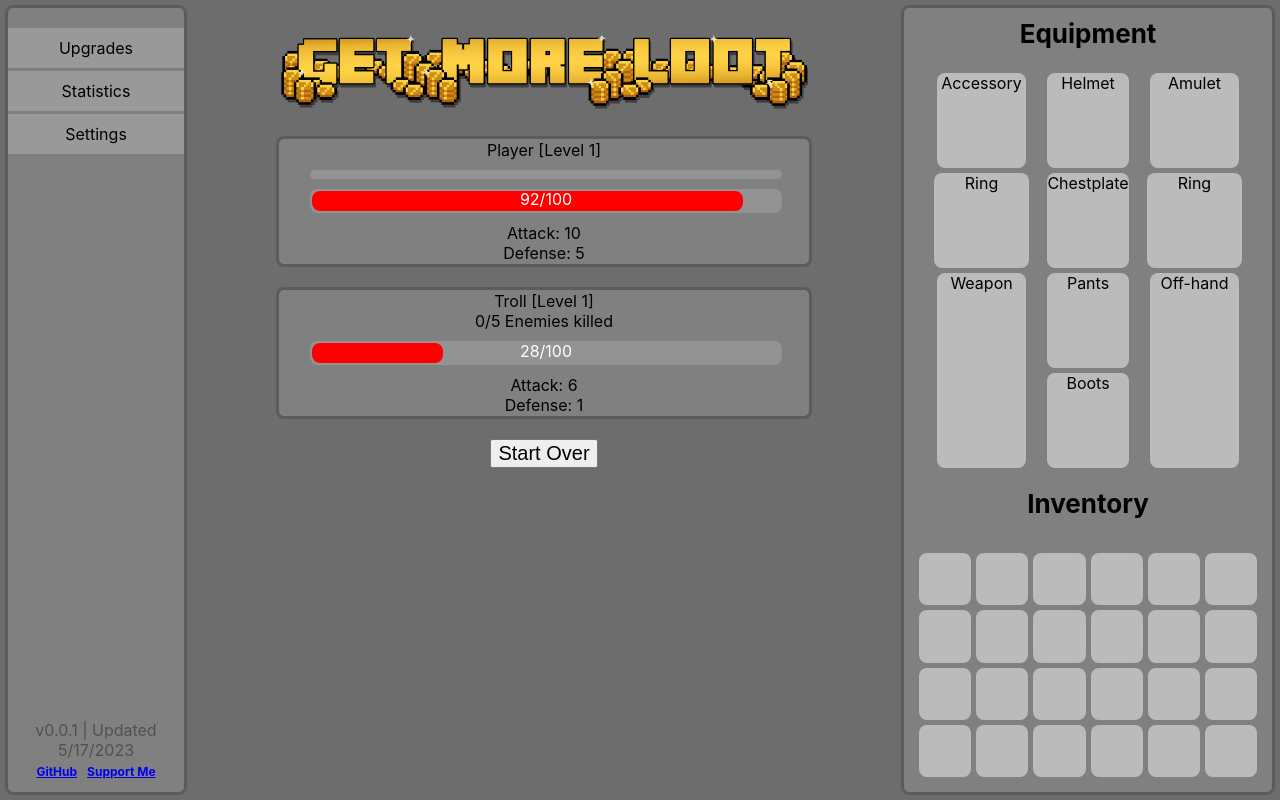
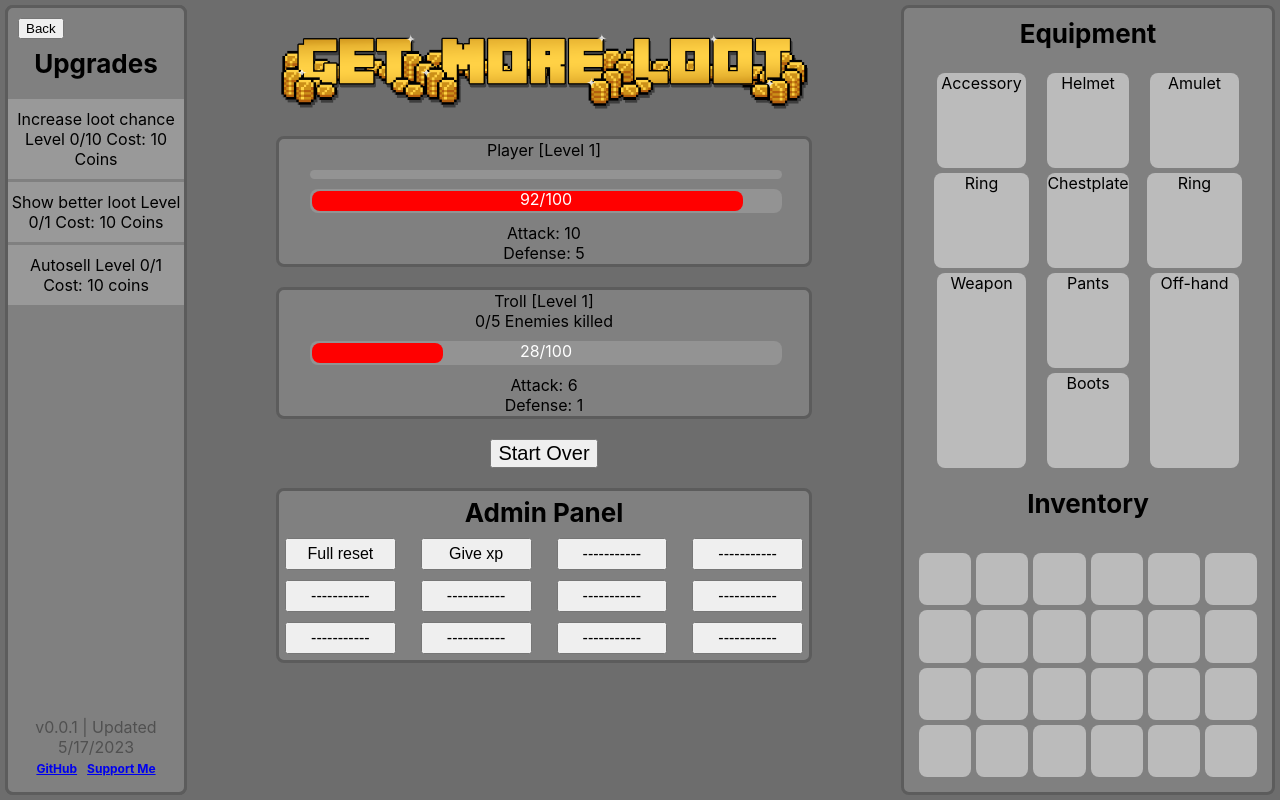
Before and after one commit to itshdog/get-more-loot, a React (Create React App) app: page / in a window 1280 px wide. Both pictures are taken after a click on the element "Upgrades". Built offline with nearby package versions, Linux system fonts and the light colour scheme.

Commit message:
Tabs, admin panel, fixes

```diff
--- a/src/components/Content.js
+++ b/src/components/Content.js
@@ -109,6 +109,15 @@ function Content() {
         setPlayerHP(playerMAXHP);
     }
 
+    /* ADMIN COMMANDS */
+    const fullReset = () => {
+        setPlayerLevel(1);
+        setPlayerXP(0);
+        setPlayerATK(10);
+        setPlayerDEF(5);
+        startOver();
+    }
+
     return(
         <div id="Content">
             <div id='logo'>
@@ -123,9 +132,37 @@ function Content() {
                 colors={{defense: defenseColor}}
             />
             <div id="Restart">
-            <button id="restart-button" onClick={startOver}>
-                Start Over
-            </button>
+                <button id="restart-button" onClick={startOver}>
+                    Start Over
+                </button>
+            <div/>
+            <div id="Admin">
+            <div className="panel" style={{marginTop: '20px'}}>
+                <div className='title' style={{padding: '5px'}}>Admin Panel</div>
+                <div className='admin-buttons'>
+                    <div className='admin-columns'>
+                        <button onClick={fullReset}>Full reset</button>
+                        <button>-----------</button>
+                        <button>-----------</button>
+                    </div>
+                    <div className='admin-columns'>
+                        <button onClick={giveXP}>Give xp</button>
+                        <button>-----------</button>
+                        <button>-----------</button>
+                    </div>
+                    <div className='admin-columns'>
+                        <button>-----------</button>
+                        <button>-----------</button>
+                        <button>-----------</button>
+                    </div>
+                    <div className='admin-columns'>
+                        <button>-----------</button>
+                        <button>-----------</button>
+                        <button>-----------</button>
+                    </div>
+                </div>
+            </div>
+        </div>
         </div>
         </div>
     )
--- a/src/components/Entity.js
+++ b/src/components/Entity.js
@@ -6,7 +6,7 @@ function Entity({stats, colors, entity}) {
 
     return(
         <div id="Entity">
-            <div className="content-entity">
+            <div className="panel">
                 {entity.name} [Level {stats.level}]
                 <div className="entity-count">{stats.count}/5 Enemies killed</div>
                 <div className="health-bar">
--- /dev/null
+++ b/src/components/NavFooter.js
@@ -0,0 +1,15 @@
+import React from 'react';
+
+function NavFooter() {
+    return(
+        <div className="navbar-footer">
+            v0.0.1 | Updated 5/17/2023
+            <div className="navbar-links">
+                <a href="https://github.com/itshdog">GitHub</a>
+                <a href="https://github.com/itshdog">Support Me</a>
+            </div>
+        </div>
+    )
+}
+
+export default NavFooter;
--- a/src/components/Navbar.js
+++ b/src/components/Navbar.js
@@ -1,22 +1,91 @@
+import React, { useState } from 'react';
+import NavFooter from './NavFooter.js';
+
 function Navbar() {
+
+    const [upgrade, setUpgrade] = useState('none');
+    const [stats, setStats] = useState('none');
+    const [settings, setSettings] = useState('none');
+
+    const openUpgrade = () => {
+        if (upgrade == 'none') {
+            setUpgrade('block');
+        } else if (upgrade == 'block') {
+            setUpgrade('none');
+        }
+    }
+
+    const openStats = () => {
+        if (stats == 'none') {
+            setStats('block');
+        } else if (stats == 'block') {
+            setStats('none');
+        }
+    }
+    const openSettings = () => {
+        if (settings == 'none') {
+            setSettings('block');
+        } else if (settings == 'block') {
+            setSettings('none');
+        }
+    }
+
     return(
-        <div id="Navbar">
-            <div className="navbar-button" style={{marginTop: '20px'}}>
+        <div>
+        <div className="Navbar">
+            <div className="navbar-button" style={{marginTop: '20px'}} onClick={openUpgrade}>
                 Upgrades
             </div>
-            <div className="navbar-button">
+            <div className="navbar-button" onClick={openStats}>
                 Statistics
             </div>
-            <div className="navbar-button">
+            <div className="navbar-button" onClick={openSettings}>
                 Settings
             </div>
-            <div className="navbar-footer">
-                v0.0.1 | Updated 5/17/2023
-                <div className="navbar-links">
-                    <a href="https://github.com/itshdog">GitHub</a>
-                    <a href="https://github.com/itshdog">Support Me</a>
-                </div>
+            <NavFooter/>
+        </div>
+        <div className="Navbar Tab" style={{display: upgrade, position: 'absolute'}}>
+            <button className='back' onClick={openUpgrade}>Back</button>
+            <div className='title'>Upgrades</div>
+            <div className="navbar-button" style={{marginTop: '20px'}}>
+                Increase loot chance
+                Level 0/10
+                Cost: 10 Coins
             </div>
+            <div className="navbar-button">
+                Show better loot
+                Level 0/1
+                Cost: 10 Coins
+            </div>
+            <div className="navbar-button">
+                Autosell
+                Level 0/1
+                Cost: 10 coins
+            </div>
+            <NavFooter/>
+        </div>
+        <div className="Navbar Tab" style={{display: stats, position: 'absolute'}}>
+            <button className='back' onClick={openStats}>Back</button>
+            <div className='title'>Statistics</div>
+            Enemies killed: 100
+            Xp earned: 999
+            Time spent: 1 day 20 minutes
+            <NavFooter/>
+        </div>
+        <div className="Navbar Tab" style={{display: settings, position: 'absolute'}}>
+            <button className='back' onClick={openSettings}>Back</button>
+            <div className='title'>Settings</div>
+            <div className="navbar-button" style={{marginTop: '20px'}}>
+                Enable dark mode
+            </div>
+            <div className="navbar-button">
+                Enable light mode
+            </div>
+            <div className="navbar-button">
+                Export data
+            </div>
+            <NavFooter/>
+        </div>
         </div>
     )
 }
--- a/src/components/Player.js
+++ b/src/components/Player.js
@@ -8,7 +8,7 @@ function Player({stats}) {
 
     return(
         <div id="Player">
-            <div className="content-entity">
+            <div className="panel">
                 Player [Level {stats.level}]
                 <div className="xp-bar">
                     <div className="remaining-xp-bar" style={{width: xp}}></div>
--- a/src/css/index.css
+++ b/src/css/index.css
@@ -30,46 +30,56 @@ code {
   width: 75%;
 }
 
-#Navbar {
+.back {
+  position: absolute;
+  left: 0;
+  margin: 10px;
+}
+
+.Navbar {
   background: gray;
   float: left;
   width: calc(15% - 16px);
-  height: calc(100% - 16px);
+  height: calc(100vh - 16px);
   margin: 5px;
   border: rgb(92, 92, 92) solid 3px;
   border-radius: 0.5em;
+  position: relative;
 }
 
-#Navbar .navbar-button {
+.Navbar .title {
+  margin-top: 40px;
+  width: 100%;
+}
+
+.Navbar .navbar-button {
   cursor: pointer;
   margin: 3px 0;
   padding: 10px 0;
   background-color:rgba(255, 255, 255, 0.192);
 }
 
-#Navbar .navbar-button:hover {
+.Navbar .navbar-button:hover {
   background-color:rgba(255, 255, 255, 0.397);
 }
 
-#Navbar .navbar-footer {
+.Navbar .navbar-footer {
   font-size: 1em;
   color:rgba(0, 0, 0, 0.377);
-  width: calc(15% - 16px);
   position: absolute;
-  bottom: 20px;
-  left: 8px;
+  bottom: 10px;
+  padding: 5px;
 }
 
-#Navbar .navbar-links a {
+.Navbar .navbar-links a {
   font-size: 0.75em;
   padding: 0 5px;
   font-weight: 700;
 }
 
-#Navbar .selected {
-  background-color:rgba(255, 255, 255, 0.397)!important;
-  cursor: default!important;
-
+.Navbab .Tab {
+  position: absolute;
+  height: calc(100% - 16px);
 }
 
 #Content {
@@ -82,6 +92,23 @@ code {
   font-size: 26px;
   font-weight: 700;
 
+}
+
+.admin-buttons {
+  display: grid;
+  grid-template-columns: repeat(4, 1fr);
+  column-gap: 15px;
+}
+
+.admin-buttons .admin-columns {
+  width: 100%;
+}
+
+.admin-columns button {
+  font-size: 1em;
+  padding: 5px;
+  margin: 5px;
+  width: calc(100% - 10px);
 }
 
 #Inventory {
@@ -159,6 +186,10 @@ code {
   aspect-ratio: 1 / 1;
 }
 
+#storage-container div:hover {
+  background-color:rgba(255, 255, 255, 0.596);
+}
+
 
 #Player {
   min-height: 50px;
@@ -177,7 +208,7 @@ code {
   font-size: 20px;
 }
 
-.content-entity {
+.panel {
   width: 75%;
   background: gray;
   margin: 0 auto;
```
Also changed, not shown: src/components/Admin.js (added, +39 -0 lines).
